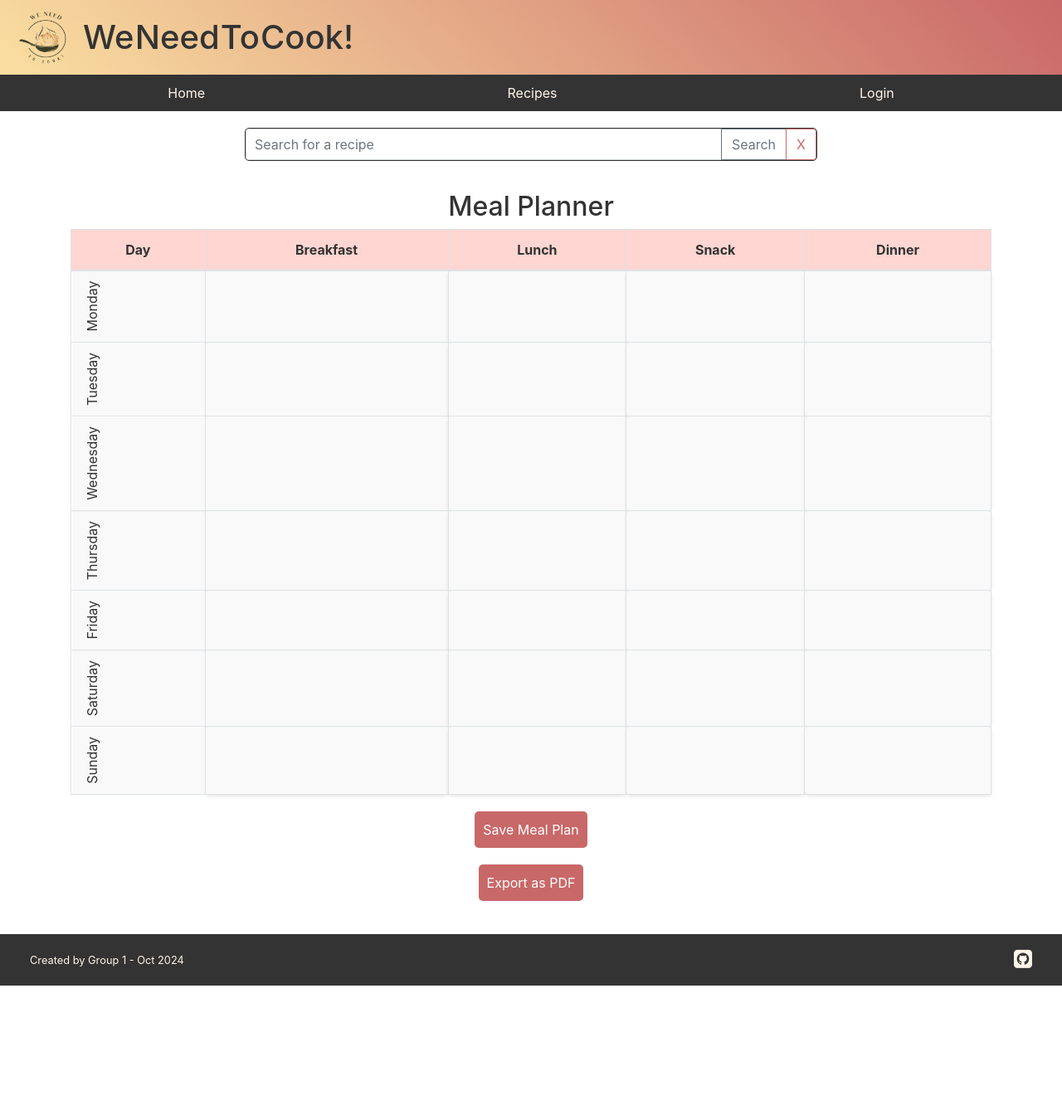
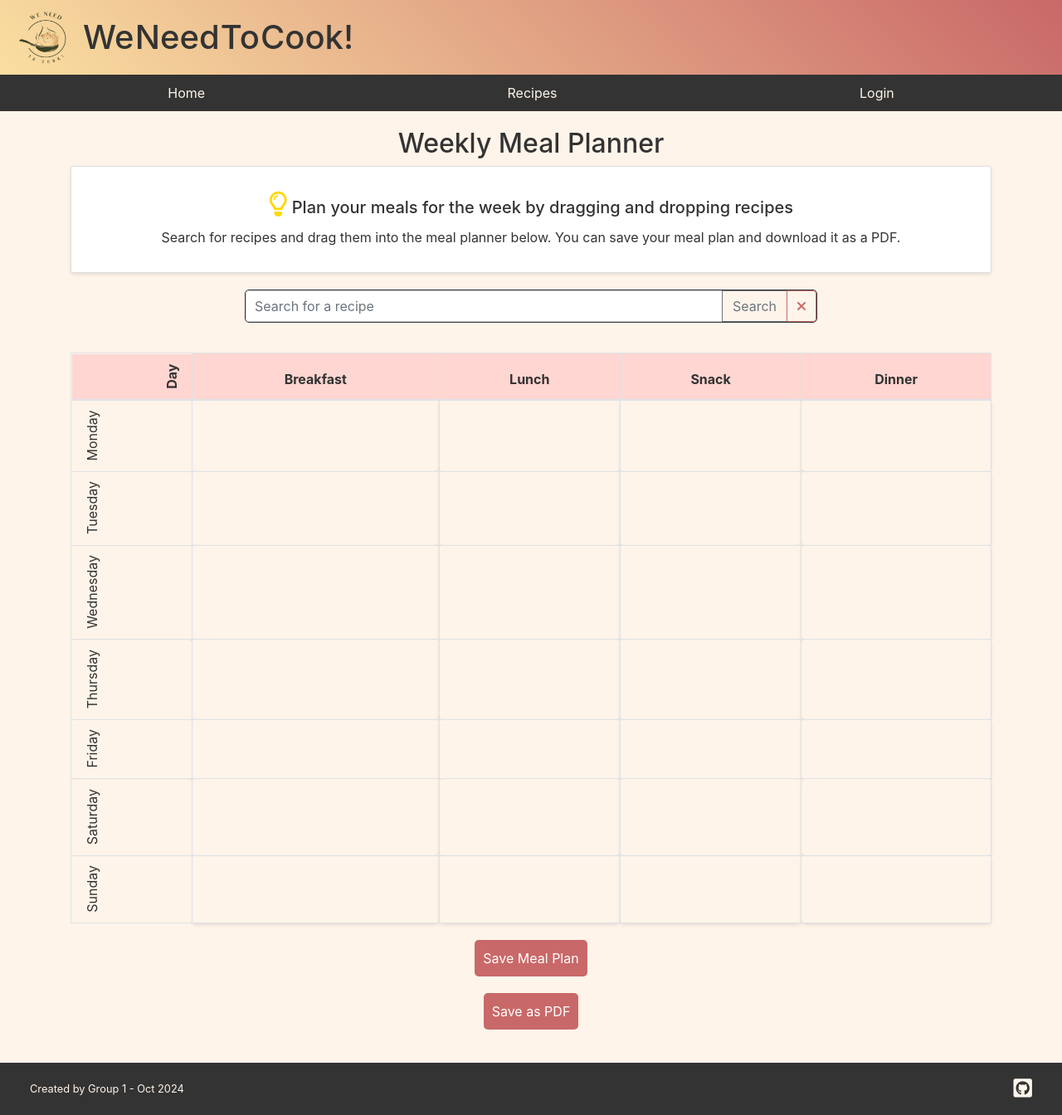
Before and after one commit to UCCS-CS4300-5300/Group1-fall2024, a Django app: page /mealplan/ in a window 1280 px wide. Shown: the whole page at 83% size. Before the commit the page ends 1188 px from the top, so only its background shows below. Run offline with Django 4.2, Linux system fonts and the light colour scheme; some libraries are stand-ins or nearby versions.

Commit message:
Refactor meal planner table styles and functionality

```diff
--- a/cookapp/static/styles.css
+++ b/cookapp/static/styles.css
@@ -11,13 +11,9 @@
   --calBgColor: #fff1f8;
   --eventBorderColor: #f2d3d8;
   --eventColor1: #ffd6d1;
-  --eventColor2: #fafaa3;
   --eventColor3: #e2f8ff;
-  --eventColor4: #d1ffe6;
-  --cardBgColor: #f9f9f9; /* New color for card-like cells */
-  --btnBgColor: #007bff;
-  --btnHoverBgColor: #0056b3;
-  --btnTextColor: #fff;
+  --cardBgColor: #fff4ea; /* New color for card-like cells */
+
 }
 
 /* fill viewport  */
@@ -37,7 +33,7 @@ body {
 
 body {
   font-family: Arial, sans-serif;
-  background-color: var(--color-beige);
+  background-color: var(--color-beige) !important;
   color: var(--color-dark);
   display: flex;
   flex-direction: column;
@@ -679,6 +675,11 @@ footer .navbar-text {
   transform: rotate(180deg);
 }
 
+.pdf-mode .rotate {
+  transform: none; /* Disable the flip when in PDF mode */
+}
+
+
 .meal-cell {
   cursor: pointer;
   display: flex;
@@ -711,6 +712,26 @@ footer .navbar-text {
   color: var(--color-primary-peach);
 }
 
+.card-planner-title {
+  background-color: var(--cardBgColor);
+  border: 1px solid var(--eventBorderColor);
+  border-radius: 5px;
+  padding: 10px;
+  box-shadow: 0 2px 4px rgba(0, 0, 0, 0.1);
+  display: flex;
+  justify-content: space-between;
+  align-items: center;
+  margin-bottom: 20px;
+}
+
+/* Override hover styles for card-planner-title */
+.card-planner-title:hover {
+  transform: none;
+  box-shadow: none;
+  border-color: var(--eventBorderColor); /* Reset to original border color */
+}
+
+
 /* Global / Etc */
 
 .btn-plan {
--- a/cookapp/templates/cookapp/base.html
+++ b/cookapp/templates/cookapp/base.html
@@ -5,10 +5,12 @@
   <head>
     <meta charset="UTF-8" />
     <meta name="viewport" content="width=device-width, initial-scale=1.0" />
+
     <link
-      href="http://maxcdn.bootstrapcdn.com/font-awesome/4.2.0/css/font-awesome.min.css"
-      rel="stylesheet"
-    />
+    href="https://cdnjs.cloudflare.com/ajax/libs/font-awesome/6.0.0-beta3/css/all.min.css"
+    rel="stylesheet"
+  />
+    <link href="https://maxcdn.bootstrapcdn.com/bootstrap/4.5.2/css/bootstrap.min.css" rel="stylesheet" />
 
     <link rel="stylesheet" href="{% static 'styles.css' %}" />
     <link rel="icon" href="{% static 'images/logo.png' %}" type="image/x-icon" />
@@ -59,7 +61,7 @@
             class="github-icon"
             target="_blank"
           >
-            <i class="fa fa-github-square fa-2x"></i>
+            <i class="fab fa-github-square fa-2x"></i>
           </a>
         </div>
       </div>
--- a/cookapp/templates/cookapp/mealPlanner.html
+++ b/cookapp/templates/cookapp/mealPlanner.html
@@ -6,7 +6,18 @@
 href="https://maxcdn.bootstrapcdn.com/bootstrap/4.5.2/css/bootstrap.min.css"
 rel="stylesheet"
 />
+
 <div class="container">
+    <h2 class="text-center">Weekly Meal Planner</h2>
+    <card class="card card-planner-title no-hover">
+        <div class="card-body">
+            <h5 class="card-title">
+                <i class="fa-regular fa-lightbulb" style="color: gold; font-size: 1.5em;"></i> Plan your meals for the week by dragging and dropping recipes
+            </h5>
+            <p class="card-text">Search for recipes and drag them into the meal planner below. You can save your meal plan and download it as a PDF.</p>
+        </div>
+    </card>
+
     <!-- Recipe Search Section -->
     <section class="search-section">
         <div class="container d-flex flex-column align-items-center">
@@ -17,7 +28,7 @@ rel="stylesheet"
                             <input type="text" id="search-input" class="form-control" placeholder="Search for a recipe">
                             <div class="input-group-append">
                                 <button class="btn btn-outline-secondary" type="button" id="search-button">Search</button>
-                                <button class="btn btn-outline-secondary" type="button" id="clear-search">X</button>
+                                <button class="btn btn-outline-secondary" type="button" id="clear-search"><i class="fa fa-times" aria-hidden="true"></i></button>
                             </div>
                         </div>
                         <ul id="results-list" class="list-group w-100 mt-3">
@@ -31,12 +42,11 @@ rel="stylesheet"
 
     <!-- Meal Planner Section -->
     <section class="meal-plan-section">
-        <h2 class="text-center">Meal Planner</h2>
-        <div class="meal-plan-table-wrapper">
+        <div id="renderMe" class="meal-plan-table-wrapper">
             <table class="meal-plan-table table table-bordered">
                 <thead>
                     <tr>
-                        <th>Day</th>
+                        <th class="rotate">Day</th>
                         <th>Breakfast</th>
                         <th>Lunch</th>
                         <th>Snack</th>
@@ -58,12 +68,13 @@ rel="stylesheet"
             </table>
         </div>
         <button id="save-meal-plan" class="btn-plan">Save Meal Plan</button>
-        <button id="export-to-pdf" class="btn-plan">Export as PDF</button>
+        <button id="pdfDownloader" class="btn-plan">Save as PDF</button>
     </section>
 </div>
 
 <script src="https://code.jquery.com/jquery-3.6.0.min.js"></script>
-<script src="https://rawgit.com/eKoopmans/html2pdf/master/dist/html2pdf.bundle.js"></script>
+<script src="https://cdnjs.cloudflare.com/ajax/libs/jspdf/1.3.2/jspdf.debug.js"></script>
+<script src="https://cdnjs.cloudflare.com/ajax/libs/html2canvas/1.4.1/html2canvas.min.js"></script>
 <script>
     $(document).ready(function() {
         // Function to fetch recipes based on the search input
@@ -136,7 +147,7 @@ rel="stylesheet"
             var droppedRecipe = $(`li[data-recipe-id="${recipeId}"]`).html(); // Get recipe HTML
 
             // Append dropped recipe to the cell with a remove button
-            $(this).html(`<div class="card meal-card d-flex align-items-center"><span>${droppedRecipe}<i class="fa fa-times" aria-hidden="true"></i></span><button class="remove-recipe ml-2"></button></div>`);
+            $(this).html(`<div class="card meal-card d-flex align-items-center"><span>${droppedRecipe}</span><button class="remove-recipe ml-2"><i class="fa fa-times" aria-hidden="true"></i></button></div>`);
         });
 
         // Remove recipe from cell
@@ -171,17 +182,33 @@ rel="stylesheet"
             });
         }
 
-        // PDF Export
-        $('#export-to-pdf').on('click', function() {
-            const element = document.querySelector('.meal-plan-table-wrapper');
-            const opt = {
-                margin: 1,
-                filename: 'meal-plan.pdf',
-                image: { type: 'jpeg', quality: 0.98 },
-                html2canvas: { scale: 2 },
-                jsPDF: { unit: 'in', format: 'letter', orientation: 'portrait' }
-            };
-            html2pdf().from(element).set(opt).save();
+        $('#pdfDownloader').on('click', function() {
+            $('body').addClass('pdf-mode'); // Add PDF mode to disable rotation
+
+            html2canvas(document.querySelector('.meal-plan-table')).then(function(canvas) {
+                var imgData = canvas.toDataURL('image/png');
+                var doc = new jsPDF('l', 'mm', 'a4'); // 'l' for landscape
+
+                // Get the dimensions of the A4 page
+                var pageWidth = doc.internal.pageSize.width;
+                var pageHeight = doc.internal.pageSize.height;
+
+                // Calculate the image dimensions to fill the page while keeping the aspect ratio
+                var imgWidth = pageWidth;
+                var imgHeight = canvas.height * imgWidth / canvas.width;
+
+                // If the image height is larger than the page height, scale down to fit
+                if (imgHeight > pageHeight) {
+                    imgHeight = pageHeight;
+                    imgWidth = canvas.width * imgHeight / canvas.height;
+                }
+
+                // Add the image to the PDF
+                doc.addImage(imgData, 'PNG', 0, 0, imgWidth, imgHeight);
+                doc.save('meal-plan.pdf');
+
+                $('body').removeClass('pdf-mode'); // Remove PDF mode after generating the PDF
+            });
         });
     });
 </script>
```
